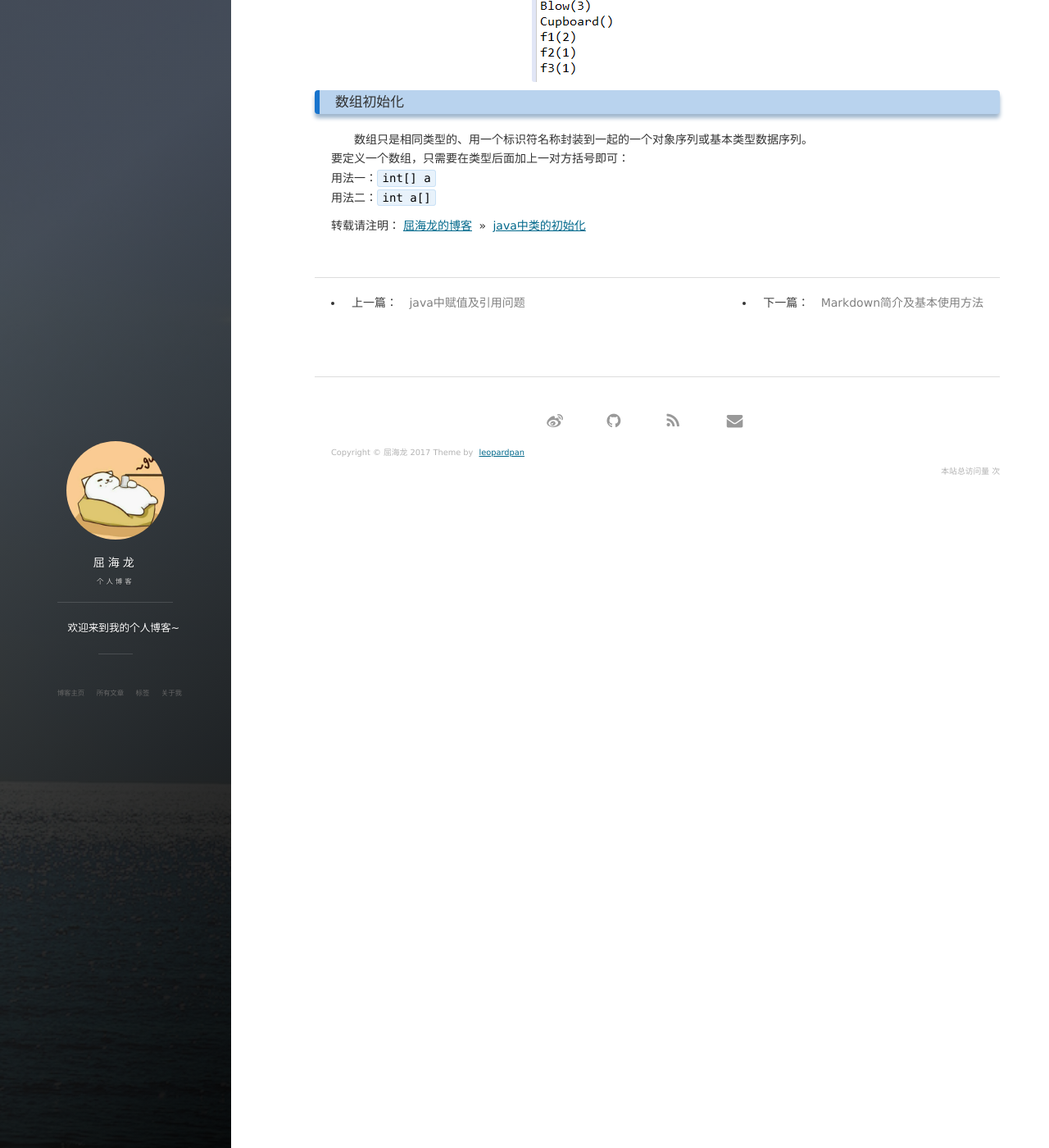
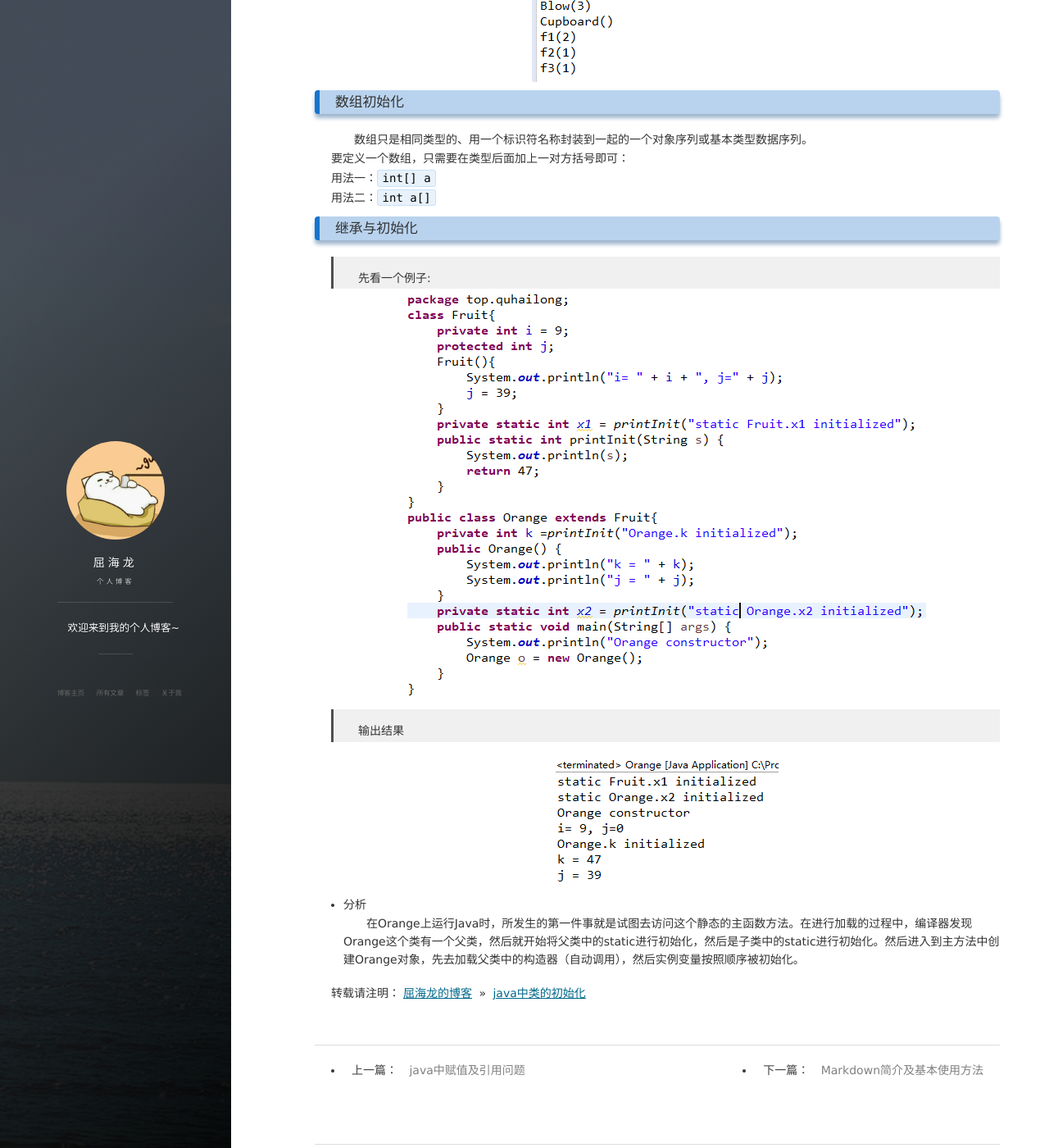
Before and after one commit to quhailong/quhailong.github.io, a Jekyll site: the page built from _posts/2017-11-02-Init.md, in a window 1280 px wide and 1400 px high, scrolled down 2494 px. Shown: the whole window at 82% size. Built offline with Jekyll 4.4.1, drawn with Linux system fonts in a browser that asks for light colours; nearby versions of some CDN libraries; comment, search, counter and statistics services are not loaded.

Commit message:
添加文章
添加文章

```diff
--- a/_posts/2017-11-02-Init.md
+++ b/_posts/2017-11-02-Init.md
@@ -66,5 +66,15 @@ public class StaticInitialization {
 要定义一个数组，只需要在类型后面加上一对方括号即可：
 用法一：`int[] a`
 用法二：`int a[]`
+### 继承与初始化
+>先看一个例子:
+
+![](http://quhailong.top/images/posts/javase/6.png)
+>输出结果
+
+![](http://quhailong.top/images/posts/javase/7.png)
+
+* 分析
+&emsp;&emsp;在Orange上运行Java时，所发生的第一件事就是试图去访问这个静态的主函数方法。在进行加载的过程中，编译器发现Orange这个类有一个父类，然后就开始将父类中的static进行初始化，然后是子类中的static进行初始化。然后进入到主方法中创建Orange对象，先去加载父类中的构造器（自动调用），然后实例变量按照顺序被初始化。
 
 转载请注明：[屈海龙的博客](http://quhailong.top) » [java中类的初始化](http://quhailong.top/2017/11/Init/)
```
Also changed, not shown: images/posts/javase/6.png (added), images/posts/javase/7.png (added).
